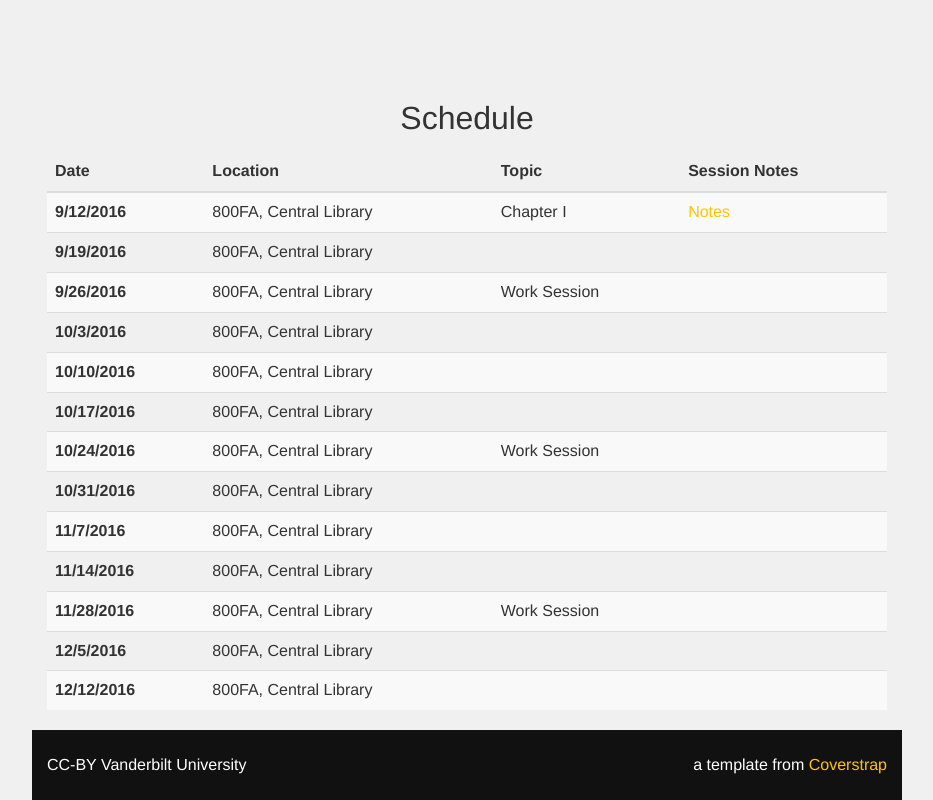
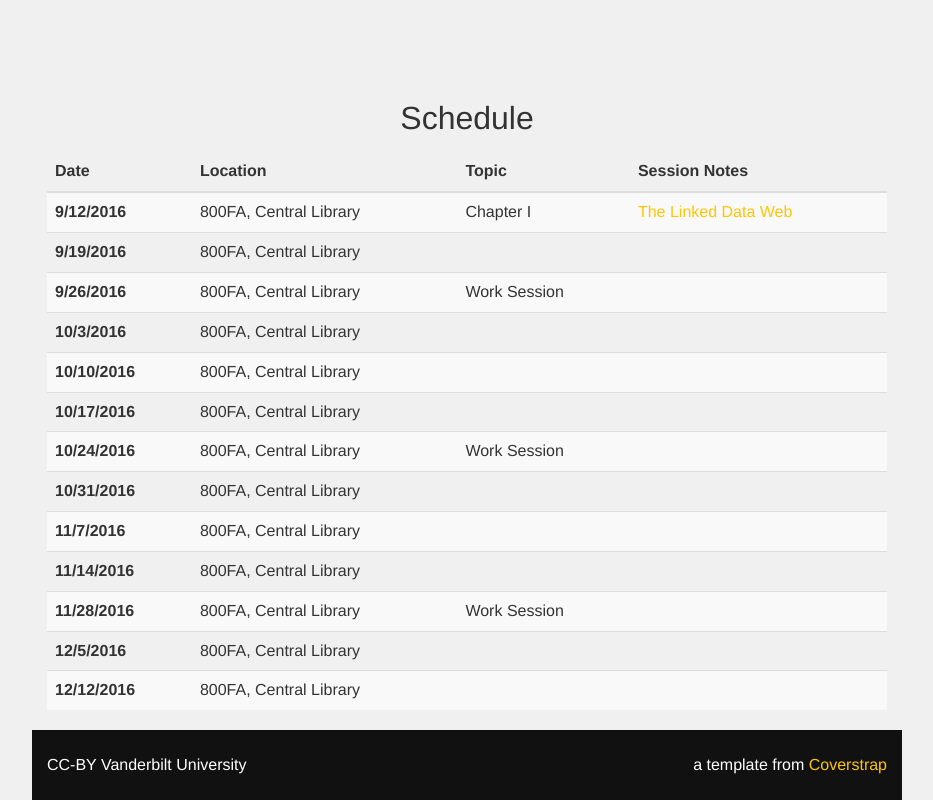
Before and after one commit to HeardLibrary/semantic-web, a plain HTML site: page index.html in a window 1280 px wide. Shown: the part 2160-2960 px from the top of the page, without its empty margins (173-1106 px from the left). Drawn offline with Linux system fonts and the light colour scheme.

Commit message:
changed link label

```diff
--- a/index.html
+++ b/index.html
@@ -156,7 +156,7 @@
                   <th scope="row">9/12/2016</th>
                   <td>800FA, Central Library</td>
                   <td>Chapter I</td>
-                  <td><a href="https://github.com/HeardLibrary/semantic-web/blob/master/2016-fall/linked-data-ch1.pdf">Notes</a></td>
+                  <td><a href="https://github.com/HeardLibrary/semantic-web/blob/master/2016-fall/linked-data-ch1.pdf">The Linked Data Web</a></td>
                 </tr>
                 <tr>
                   <th scope="row">9/19/2016</td>
```
